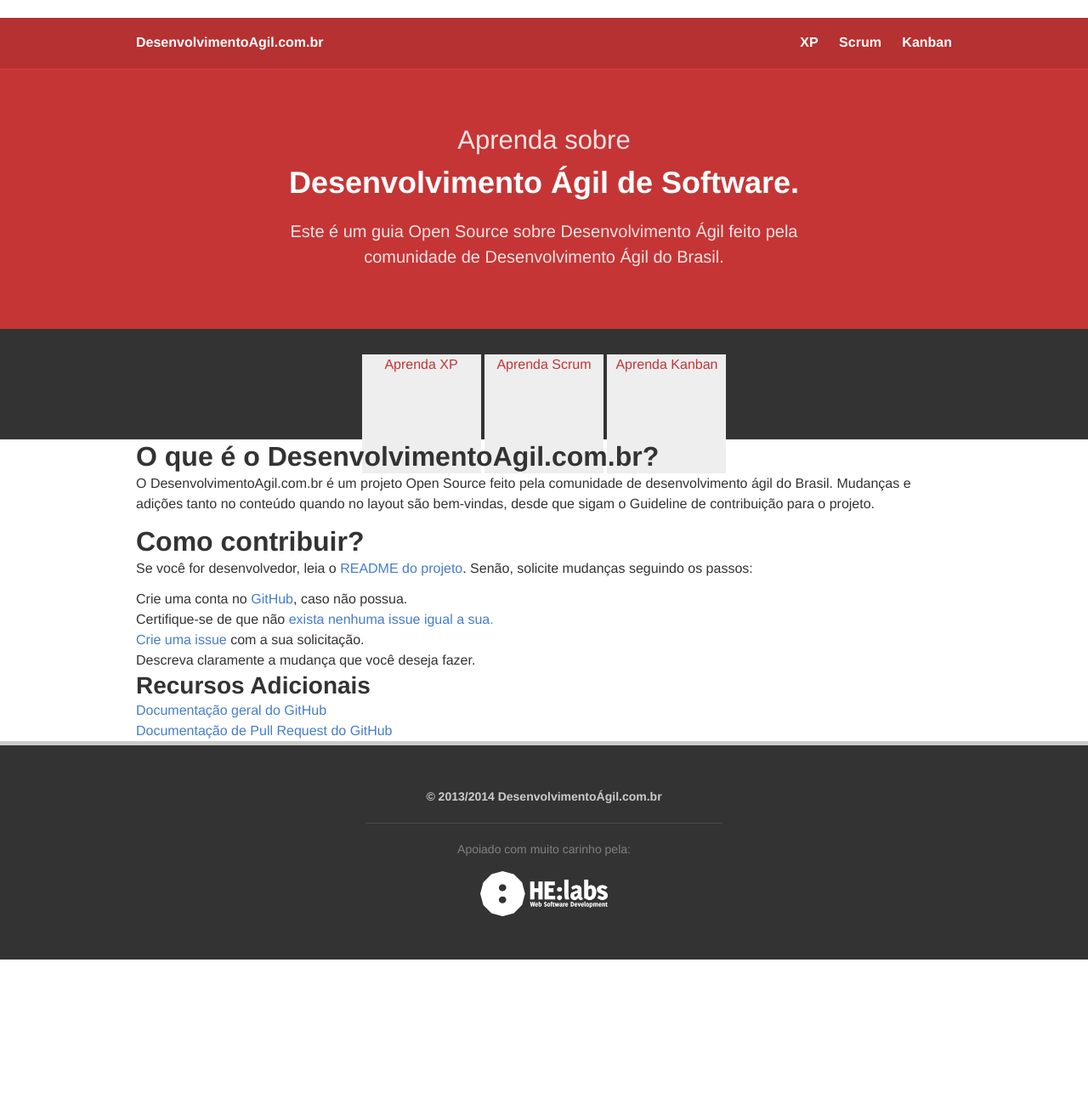
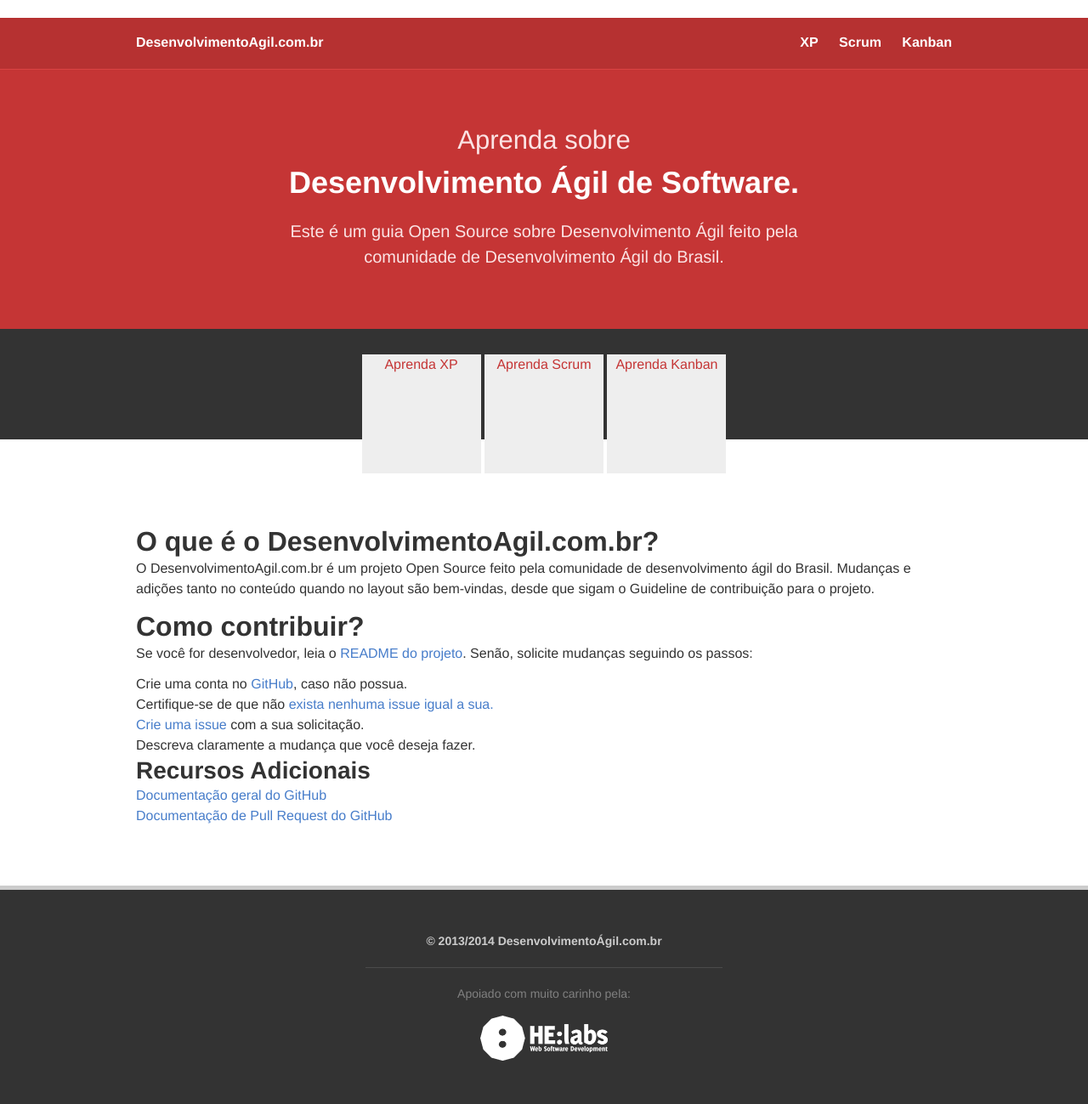
Before and after one commit to desenvolvimentoagilcombr/desenvolvimentoagilcombr.github.com, a Jekyll site: the page built from index.html, in a window 1280 px wide. Shown: the whole page at 85% size. Built offline with Jekyll 4.4.1, drawn with Linux system fonts in a browser that asks for light colours; Markdown is read by kramdown in place of the engine named in the settings; before the commit the page ends 1129 px from its top, so only the background shows below that.

Commit message:
Styled content box

```diff
--- a/_sass/layouts/_index.scss
+++ b/_sass/layouts/_index.scss
@@ -44,3 +44,7 @@
     }
   } // li
 }
+
+#contribute {
+  padding: 100px 0 70px 0;
+}
```
